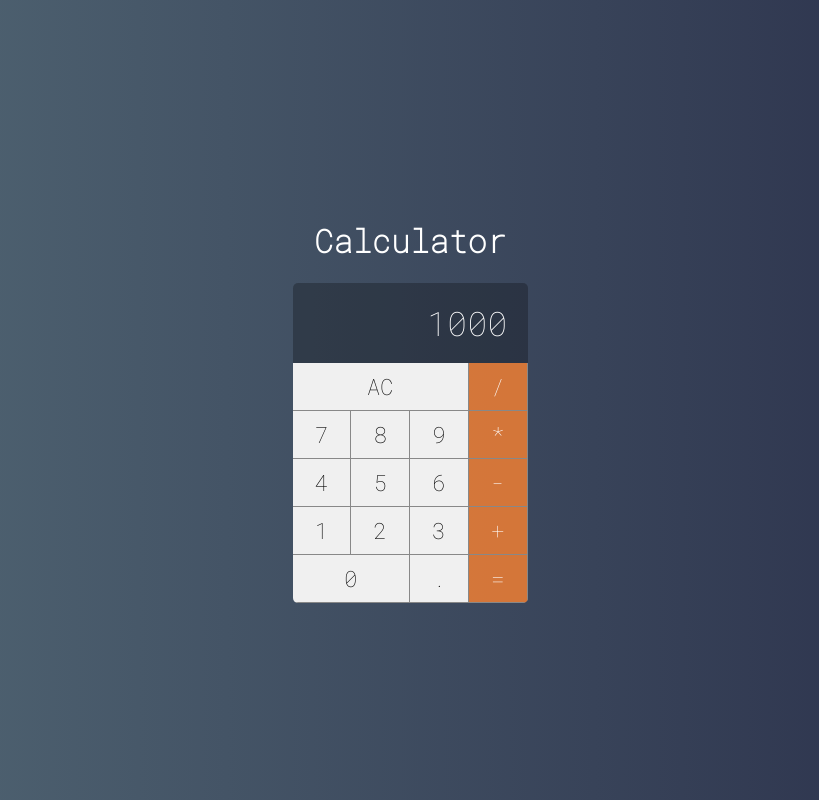
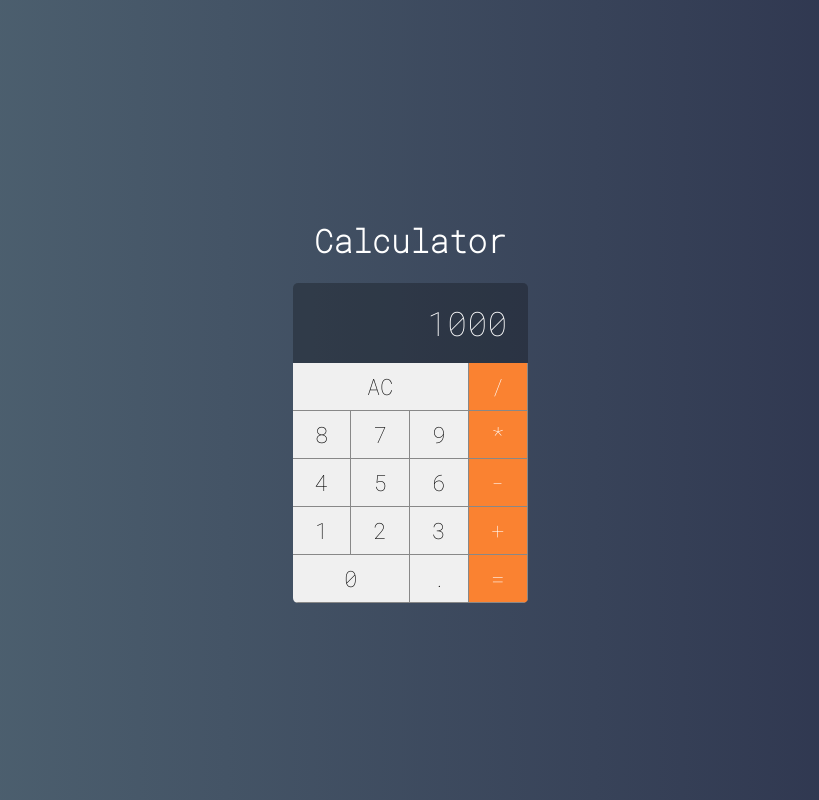
Before and after one commit to mvassuncao1/cursoudemy-web-moderno, a Vue app in the folder Section 26 - Vue JS/vue/calculator/: page / in a window 1280 px wide. Shown: the whole page, without its empty margins (230-1049 px from the left). Built offline with nearby package versions, Linux system fonts and the light colour scheme.

Commit message:
Finalizada Aula 493: método onCalcButtonClick nos botões

```diff
--- a/Section 26 - Vue JS/vue/calculator/src/components/CalculatorButton.vue
+++ b/Section 26 - Vue JS/vue/calculator/src/components/CalculatorButton.vue
@@ -1,5 +1,6 @@
 <template>
     <button class="button"
+    @click="$emit('onCalcButtonClick', label)"
         :class="{double, triple, operation}">
         {{label}}
     </button>
@@ -12,7 +13,6 @@ export default{
         operation: {type: Boolean},
         double: {type: Boolean},
         triple: {type: Boolean}
-
     }
 }
 </script>
@@ -48,7 +48,7 @@ export default{
     background-color: #fa8231;
     color: #fff
 }
-.button.operation{
+.button.operation:active{
     background-color: #fa8231cc;
 }
 </style>
--- a/Section 26 - Vue JS/vue/calculator/src/main/AppCalculator.vue
+++ b/Section 26 - Vue JS/vue/calculator/src/main/AppCalculator.vue
@@ -1,23 +1,23 @@
 <template>
     <div class="calculator">
         <Display value="1000"/>
-        <Button label="AC" triple/>
-        <Button label="/" operation/>
-        <Button label="7"/>
-        <Button label="8"/>
-        <Button label="9"/>
-        <Button label="*" operation/>
-        <Button label="4"/>
-        <Button label="5"/>
-        <Button label="6"/>
-        <Button label="-" operation/>
-        <Button label="1"/>
-        <Button label="2"/>
-        <Button label="3"/>
-        <Button label="+" operation/>
-        <Button label="0" double/>
-        <Button label="."/>
-        <Button label="=" operation/>
+        <Button label="AC" triple @onCalcButtonClick="clearMemory"/>
+        <Button label="/" operation @onCalcButtonClick="setOperation"/>
+        <Button label="8" @onCalcButtonClick="addDigit"/>
+        <Button label="7" @onCalcButtonClick="addDigit"/>
+        <Button label="9" @onCalcButtonClick="addDigit"/>
+        <Button label="*" operation @onCalcButtonClick="setOperation"/>
+        <Button label="4" @onCalcButtonClick="addDigit"/>
+        <Button label="5" @onCalcButtonClick="addDigit"/>
+        <Button label="6" @onCalcButtonClick="addDigit"/>
+        <Button label="-" operation @onCalcButtonClick="setOperation"/>
+        <Button label="1" @onCalcButtonClick="addDigit"/>
+        <Button label="2" @onCalcButtonClick="addDigit"/>
+        <Button label="3" @onCalcButtonClick="addDigit"/>
+        <Button label="+" operation @onCalcButtonClick="setOperation"/>
+        <Button label="0" double @onCalcButtonClick="addDigit"/>
+        <Button label="." @onCalcButtonClick="addDigit"/>
+        <Button label="=" operation @onCalcButtonClick="setOperation"/>
     </div>
 </template>
 
@@ -26,7 +26,18 @@ import Display from '../components/CalculatorDisplay.vue';
 import Button from '../components/CalculatorButton.vue';
 
 export default{
-    components: {Button, Display}
+    components: {Button, Display},
+    methods:{
+        clearMemory(){
+            console.log("Limpar memória")
+        },
+        setOperation(operation){
+            console.log("operation", operation)
+        },
+        addDigit(n){
+            console.log("Digit", n)
+        }
+    }
 }
 </script>
 
```
